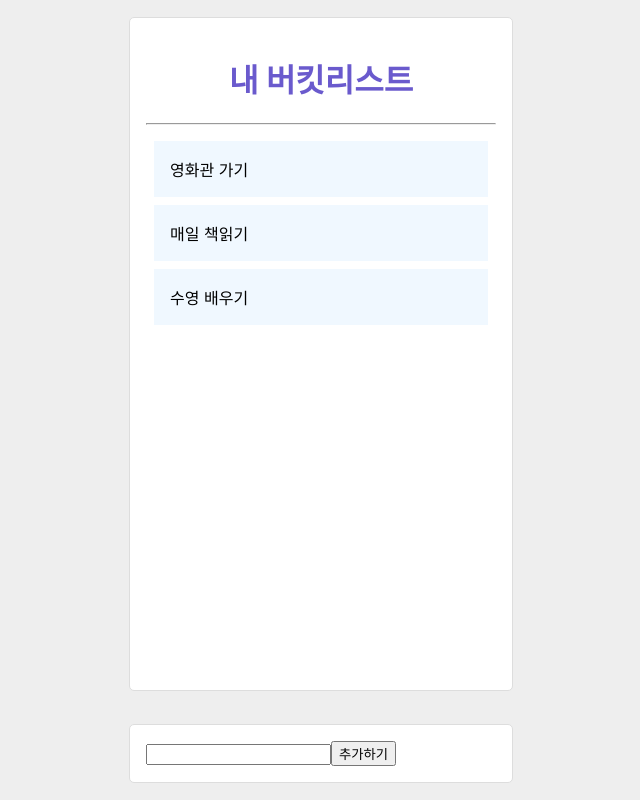
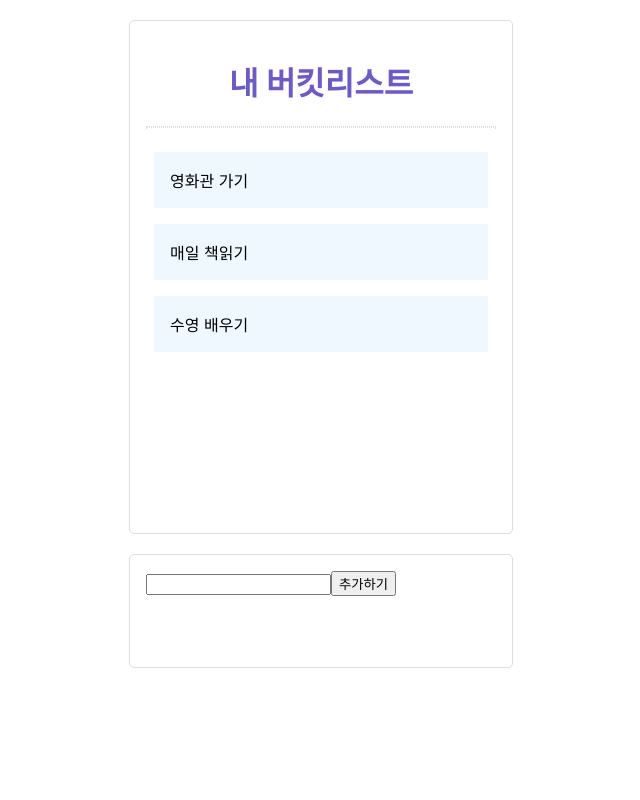
Before and after one commit to parkksss/react_basic, a React (Create React App) app: page / in a window 1280 px wide. Shown: the whole page, without its empty margins (319-959 px from the left). Built offline with nearby package versions, Linux system fonts and the light colour scheme.

Commit message:
use react-router-dom

```diff
--- a/package.json
+++ b/package.json
@@ -8,6 +8,7 @@
     "@testing-library/user-event": "^13.2.1",
     "react": "^17.0.2",
     "react-dom": "^17.0.2",
+    "react-router-dom": "5.2.1",
     "react-scripts": "5.0.0",
     "styled-components": "^5.3.3",
     "web-vitals": "^2.1.0"
--- a/src/App.js
+++ b/src/App.js
@@ -1,65 +1,62 @@
 import React from "react";
+// BucketList 컴포넌트를 import 해옵니다.
+// import [컴포넌트 명] from [컴포넌트가 있는 파일경로];
 import BucketList from "./BucketList";
 import styled from "styled-components";
+import { Route } from "react-router-dom";
+import Detail from "./Detail";
 
-class App extends React.Component {
-  constructor(props) {
-    super(props);
+function App() {
 
-    this.state = {
-      list: ["영화관 가기", "매일 책읽기", "수영 배우기"],
-    };
+  const [list, setList] = React.useState(["영화관 가기", "매일 책읽기", "수영 배우기"]);
+  const text = React.useRef(null);
 
-    this.text = React.createRef();
+  const addBucketList = () => {
+    // 스프레드 문법! 기억하고 계신가요? :)
+    // 원본 배열 list에 새로운 요소를 추가해주었습니다.
+    setList([...list, text.current.value]);
   }
-
-  componentDidMount() {
-  }
-
-  addBucket = () => {
-    console.log(this.text.current.value);
-    const new_item = this.text.current.value;
-    // ... => 스프레드 문법
-    // [...this.state.list, 넣고 싶었던 어떤 값]
-    this.setState({ list: [...this.state.list, new_item] });
-  }
-
-  render() {
-
   return (
-      <AppWrap className="App">
+    <div className="App">
       <Container>
         <Title>내 버킷리스트</Title>
         <Line />
-          <BucketList list={this.state.list} />
+        {/* 컴포넌트를 넣어줍니다. */}
+        {/* <컴포넌트 명 [props 명]={넘겨줄 것(리스트, 문자열, 숫자, ...)}/> */}
+        <Route path="/" exact>
+          <BucketList list={list}/>
+        </Route>
+        <Route path="/detail">
+          <Detail />
+        </Route>
       </Container>
-
-        <InputWrap>
-          <input type="text" ref={this.text} />
-          <button onClick={this.addBucket}>추가하기</button>
-        </InputWrap>
-      </AppWrap>
+      {/* 인풋박스와 추가하기 버튼을 넣어줬어요. */}
+      <Input>
+        <input type="text" ref={text} />
+        <button onClick={addBucketList}>추가하기</button>
+      </Input>
+    </div>
   );
 }
-}
 
-const AppWrap = styled.div`
-  background-color: #eee;
-  height: 100vh;
-  width: 100vw;
-  display: flex;
-  flex-direction: column;
+const Input = styled.div`
+  max-width: 350px;
+  min-height: 10vh;
+  background-color: #fff;
+  padding: 16px;
+  margin: 20px auto;
+  border-radius: 5px;
+  border: 1px solid #ddd;
 `;
 
 const Container = styled.div`
+  max-width: 350px;
+  min-height: 60vh;
   background-color: #fff;
-  width: 50vw;
-  max-width: 350px;
-  margin: auto;
-  height: 80vh;
   padding: 16px;
+  margin: 20px auto;
+  border-radius: 5px;
   border: 1px solid #ddd;
-  border-radius: 5px;
 `;
 
 const Title = styled.h1`
@@ -69,17 +66,7 @@ const Title = styled.h1`
 
 const Line = styled.hr`
   margin: 16px 0px;
-`;
-
-
-const InputWrap = styled.div`
-  background-color: #fff;
-  width: 50vw;
-  max-width: 350px;
-  margin: auto;
-  padding: 16px;
-  border: 1px solid #ddd;
-  border-radius: 5px;
+  border: 1px dotted #ddd;
 `;
 
 export default App;
--- a/src/BucketList.js
+++ b/src/BucketList.js
@@ -1,18 +1,36 @@
+// 리액트 패키지를 불러옵니다.
 import React from "react";
 import styled from "styled-components";
 
-const BucketList = ({ list }) => {
-  const my_lists = list;
-  const my_wrap = React.useRef(null);
+import { useHistory } from "react-router-dom";
+
+const BucketList = (props) => {
+  const history = useHistory();
+  console.log(props);
+  const my_lists = props.list;
 
   return (
-    <div ref={my_wrap}>
+    <ListStyle>
       {my_lists.map((list, index) => {
-        return <ItemStyle key={index}>{list}</ItemStyle>;
+        return (
+          <ItemStyle className="list_item" key={index} onClick={() => {
+            history.push("/detail");
+          }}>
+            {list}
+          </ItemStyle>
+        );
       })}
-    </div>
+    </ListStyle>
   );
 };
+
+const ListStyle = styled.div`
+  display: flex;
+  flex-direction: column;
+  height: 100%;
+  overflow-x: hidden;
+  overflow-y: auto;
+`;
 
 const ItemStyle = styled.div`
   padding: 16px;
--- /dev/null
+++ b/src/Detail.js
@@ -0,0 +1,9 @@
+// 리액트 패키지를 불러옵니다.
+import React from "react";
+
+const Detail = (props) => {
+
+  return <h1>상세 페이지입니다!</h1>;
+};
+
+export default Detail;
```
Also changed, not shown: src/index.js (+5 -2 lines), 1 other file (tests, documents, lock files or other folders). Lines whose indentation alone changed are shown as unchanged.
